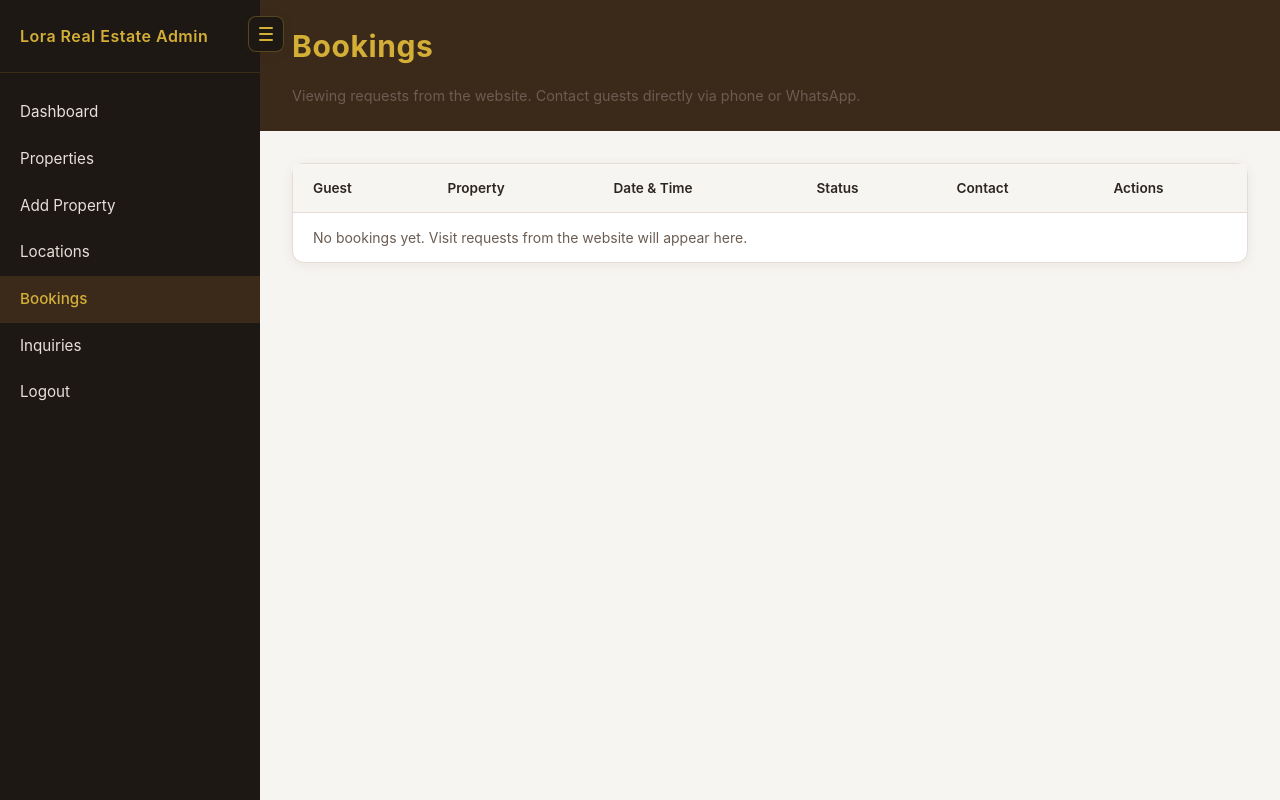
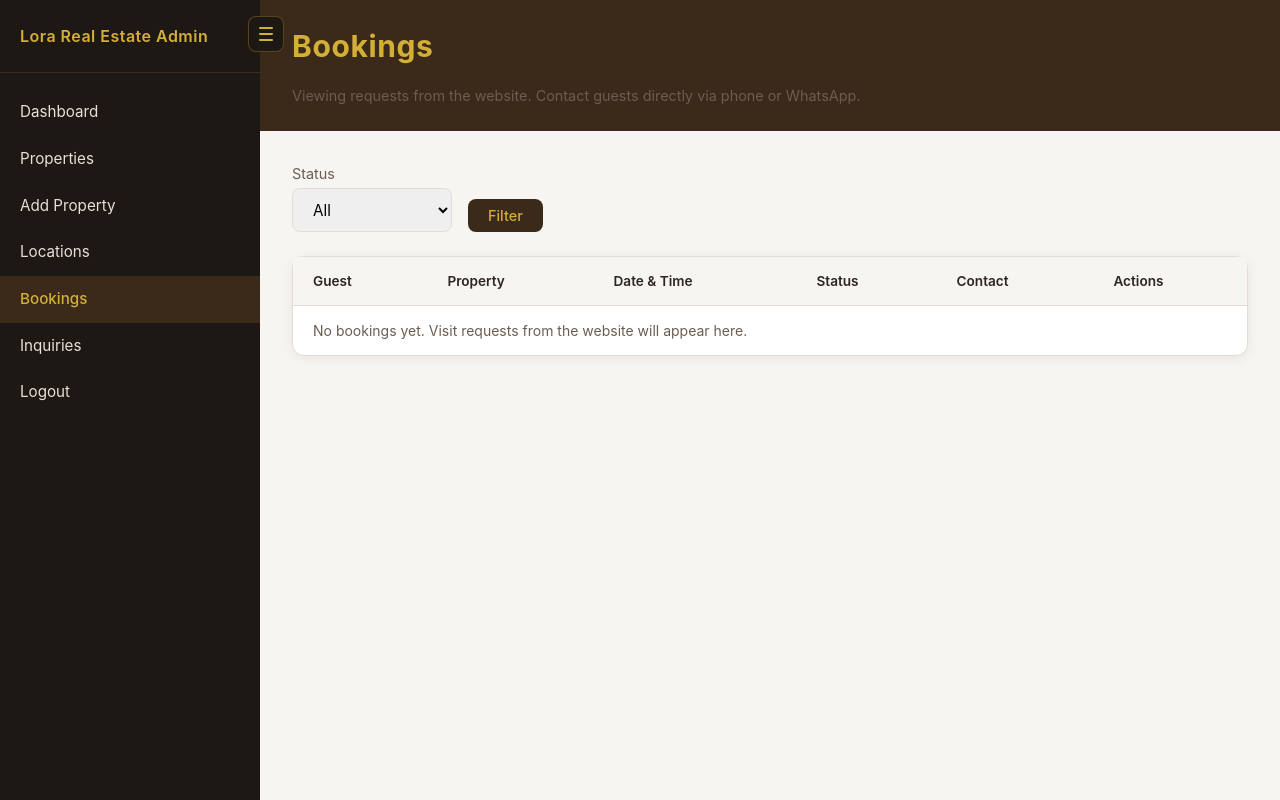
Before and after one commit to Collins44-mark/lorarealestate, a Django app: page /admin/bookings/ in a window 1280 px wide. Run offline with Django 5.2, Linux system fonts and the light colour scheme; the visitor is signed in with stand-in values (Sample User, id 1); data that the repository does not hold is empty; parts of the project's set-up code (start-up, migrations or seed data) failed here and were passed over.

Commit message:
Admin: remove dashboard Properties section, add bookings status filter
- Remove Properties section from dashboard
- Add dropdown status filter on Bookings page

Co-authored-by: Cursor <cursoragent@cursor.com>

```diff
--- a/backend/config/admin_views.py
+++ b/backend/config/admin_views.py
@@ -331,11 +331,20 @@ def location_delete(request, pk):
 
 @staff_required
 def bookings_list(request):
-    bookings = Booking.objects.select_related("property").order_by("-created_at")[:50]
+    qs = Booking.objects.select_related("property").order_by("-created_at")
+    status_filter = (request.GET.get("status") or "").strip()
+    if status_filter and status_filter in dict(Booking.Status.choices):
+        qs = qs.filter(status=status_filter)
+    bookings = list(qs[:50])
     return render(
         request,
         "lora_admin/bookings.html",
-        {"bookings": bookings, "page_title": "Bookings"},
+        {
+            "bookings": bookings,
+            "page_title": "Bookings",
+            "status_filter": status_filter,
+            "status_choices": Booking.Status.choices,
+        },
     )
 
 
--- a/backend/config/static/lora_admin/admin.css
+++ b/backend/config/static/lora_admin/admin.css
@@ -463,6 +463,11 @@ body.lora-admin {
 .booking-message { white-space: pre-wrap; padding: 0.5rem; background: var(--main-bg); border-radius: 8px; }
 .booking-meta { margin-top: 1rem; color: var(--text-muted); }
 .form-row-inline { display: flex; gap: 0.75rem; align-items: center; flex-wrap: wrap; }
+
+.bookings-filter { margin-bottom: 1.5rem; }
+.bookings-filter .filter-form-inline { display: flex; gap: 1rem; align-items: flex-end; flex-wrap: wrap; }
+.bookings-filter .filter-group label { display: block; margin-bottom: 0.25rem; font-size: 0.9rem; color: var(--text-muted); }
+.bookings-filter .form-select { min-width: 160px; }
 
 .booking-phone-section { background: rgba(212, 175, 55, 0.08); border-radius: 10px; padding: 1.25rem; }
 .booking-phone-block { display: flex; flex-wrap: wrap; align-items: center; gap: 1rem; }
--- a/backend/config/templates/lora_admin/bookings.html
+++ b/backend/config/templates/lora_admin/bookings.html
@@ -5,6 +5,24 @@
 <div class="page-header">
   <h1>Bookings</h1>
   <p class="page-subtitle">Viewing requests from the website. Contact guests directly via phone or WhatsApp.</p>
+</div>
+
+<div class="filter-bar bookings-filter">
+  <form method="get" class="filter-form filter-form-inline">
+    <div class="filter-group">
+      <label for="status">Status</label>
+      <select name="status" id="status" class="form-input form-select">
+        <option value="">All</option>
+        {% for val, label in status_choices %}
+        <option value="{{ val }}" {% if status_filter == val %}selected{% endif %}>{{ label }}</option>
+        {% endfor %}
+      </select>
+    </div>
+    <div class="filter-group">
+      <label>&nbsp;</label>
+      <button type="submit" class="btn btn-primary">Filter</button>
+    </div>
+  </form>
 </div>
 
 <div class="table-container">
```
Also changed, not shown: backend/config/templates/lora_admin/dashboard.html (+0 -9 lines).
